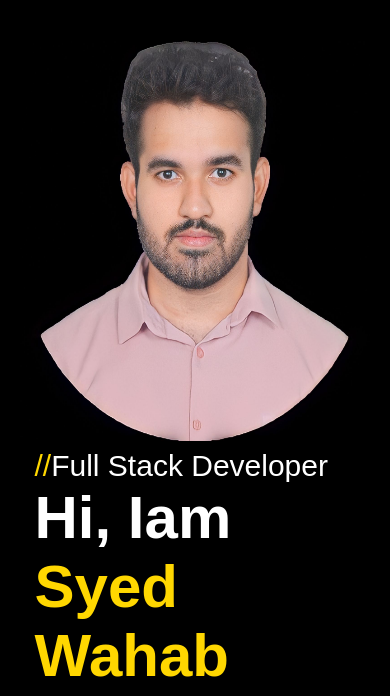
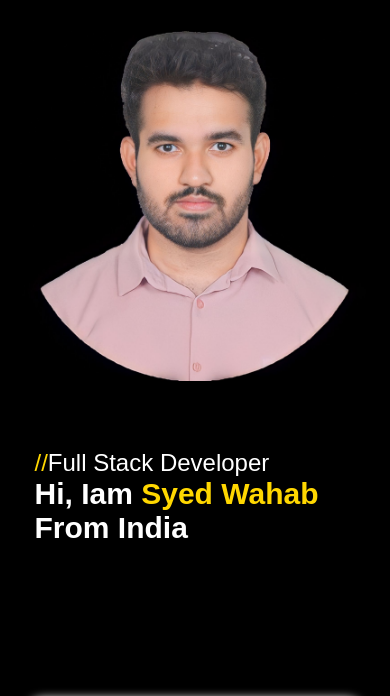
Before and after one commit to syedwahab09/portfolio, a plain HTML site: page index.html in a window 390 px wide. Shown: the part 102-798 px from the top of the page. Drawn offline with Linux system fonts and the light colour scheme.

Commit message:
updated media queries

```diff
--- a/index.html
+++ b/index.html
@@ -6,7 +6,7 @@
     <meta name="viewport" content="width=device-width, initial-scale=1.0">
     <link rel="stylesheet" href="/style.css">
     <script src="https://kit.fontawesome.com/507ca2c19d.js" crossorigin="anonymous"></script>
-    <title>Document</title>
+    <title>wahab-portfolio</title>
 </head>
 <body>
 
--- a/style.css
+++ b/style.css
@@ -20,7 +20,7 @@ body{
     width: 100%;
     height: 100vh;
     background-image: url(/images/header.jpg);
-    background-size: 550px 550px;
+    background-size: 450px 450px;
     background-repeat: no-repeat;
     background-position: 90% 70%;
 }
@@ -348,23 +348,29 @@ nav .fa-solid{
 
     /*------------------------------header---------------------------------------------------------*/
 
+
+
     #header{
         margin-top: 50px;
         width: 100%;
-        height: 100vh;
+        height: 90vh;
         background-image: url(/images/header.jpg);
-        background-size: 500px 600px;
+        background-size: 350px 350px;
         background-position: 50% 30%;
     }
 
+    nav img{
+        height:60px;
+        width: 120px;
+
+    }
+
     .header-text{
-        margin-top: 20%;
         font-size: 30px;
     }
 
-    header-text h1{
-        margin-top: 20px;
-        font-size: 80px;
+   .header-text h1{
+    font-size: 35px;
     }
 
     span{
@@ -377,7 +383,7 @@ nav .fa-solid{
 
     .header-text{
         margin: 50px 10px;
-        padding: 135% 5px;
+        padding: 80% 5px;
     }
 
     nav {
@@ -443,6 +449,11 @@ nav .fa-solid{
 
     }
 
+    .about-col-2 p{
+        font-size: 24px;
+
+    }
+
     .sub-tittle{
         font-size: 50px;
     }
@@ -477,9 +488,9 @@ nav .fa-solid{
     #header{
         margin-top: 10px;
         width: 100%;
-        height: 100vh;
+        height: 90vh;
         background-image: url(/images/header.jpg);
-        background-size: 350px 400px;
+        background-size: 350px 350px;
         background-position: 50% 30%;
     }
 
@@ -497,6 +508,14 @@ nav .fa-solid{
         padding: 120% 5px;
     }
 
+    .header-text p{
+        font-size:24px ;
+    }
+
+    .header-text h1{
+        font-size: 30px;
+    }
+
     .about-col-1 img{
         height: 600px;
     }
@@ -505,4 +524,8 @@ nav .fa-solid{
         font-size: 25px;
     }
 
+    .about-col-2 p{
+        font-size: 20px;
+    }
+
 }
```
